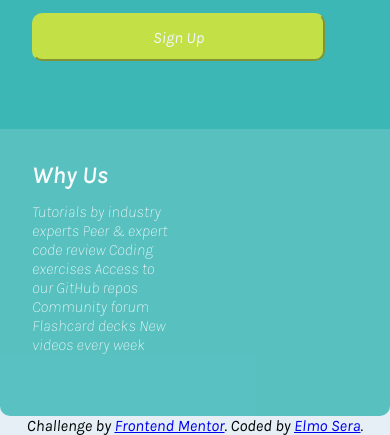
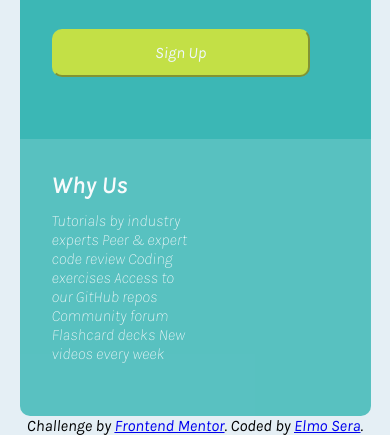
Before and after one commit to ELMOsera-sys/using-media-without-helpl, a plain HTML site: page index.html in a window 390 px wide. Shown: the part 409-844 px from the top of the page. Drawn offline with Linux system fonts and the light colour scheme.

Commit message:
Update styles.css

```diff
--- a/styles.css
+++ b/styles.css
@@ -29,7 +29,7 @@ button{background-color: var(--Green);width:90%;height: 3rem;border-color: var(-
 #two,#three{color: white;font-weight: 100;}
 
 @media (max-width:600px) {
-    main{width: 100vw;height:100dvh;grid-template:repeat(3, auto)/100%;overflow: auto;margin:0 2rem}
+    main{width: 90vw;height:100dvh;grid-template:repeat(3, auto)/100%;overflow: auto;margin:0 2rem}
     #one{grid-area: span 1;}
     #two{grid-area: span 2;}
     #three{grid-area: span 3;}
```
